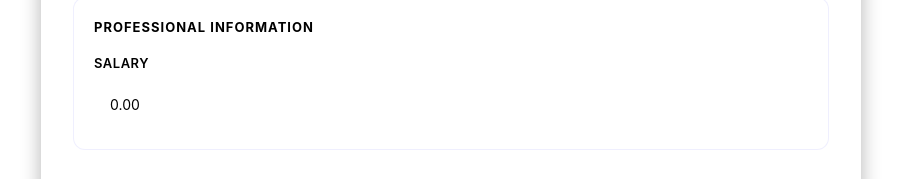
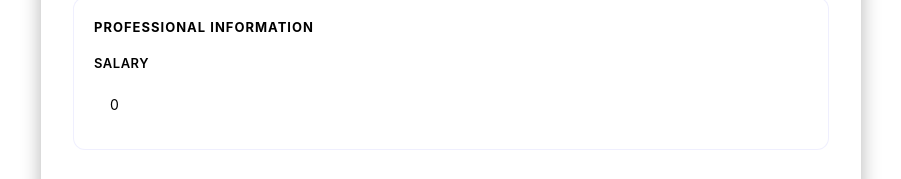
Before and after one commit to denethSaputhanthri/ThogaKade-POS, an Angular app: page /dashboard/customer in a window 1280 px wide. Shown: the part 942-1121 px from the top of the page, without its empty margins (339-1240 px from the left). Built offline with nearby package versions, Linux system fonts and the light colour scheme; no server answers.

Commit message:
feat: integrate SweetAlert2 for customer addition feedback and bind form inputs to customer object

```diff
--- a/package.json
+++ b/package.json
@@ -31,6 +31,7 @@
     "@angular/router": "^21.1.0",
     "flowbite": "^4.0.1",
     "rxjs": "~7.8.0",
+    "sweetalert2": "^11.26.18",
     "tslib": "^2.3.0"
   },
   "devDependencies": {
--- a/src/app/page/dashboard/customer/customer.html
+++ b/src/app/page/dashboard/customer/customer.html
@@ -20,22 +20,22 @@
           <div class="form-row">
             <div class="form-group">
               <label for="title">Title</label>
-              <input type="text" id="title" placeholder="Mr/Ms/Dr" class="form-input">
+            <input type="text" id="title" placeholder="Mr/Ms/Dr" class="form-input"[(ngModel)]="customerObj.title">
             </div>
             <div class="form-group">
               <label for="name">Full Name </label>
-              <input type="text" id="name" placeholder="Enter customer name" class="form-input" required>
+              <input type="text"[(ngModel)]="customerObj.name" id="name" placeholder="Enter customer name" class="form-input" required>
             </div>
           </div>
 
           <div class="form-row">
             <div class="form-group">
               <label for="id">Customer ID</label>
-              <input type="text" id="id" placeholder="Auto-generated" class="form-input" >
+              <input type="text"[(ngModel)]="customerObj.id" id="id" placeholder="Auto-generated" class="form-input" >
             </div>
             <div class="form-group">
               <label for="dob">Date of Birth</label>
-              <input type="date" id="dob" class="form-input">
+              <input type="date"[(ngModel)]="customerObj.dobValue" id="dob" class="form-input">
             </div>
           </div>
         </div>
@@ -46,22 +46,22 @@
           <div class="form-row">
             <div class="form-group full-width">
               <label for="address">Address </label>
-              <input type="text" id="address" placeholder="Street address" class="form-input" required>
+              <input type="text" [(ngModel)]="customerObj.address" id="address" placeholder="Street address" class="form-input" required>
             </div>
           </div>
 
           <div class="form-row three-col">
             <div class="form-group">
               <label for="city">City</label>
-              <input type="text" id="city" placeholder="City" class="form-input">
+              <input type="text"[(ngModel)]="customerObj.city" id="city" placeholder="City" class="form-input">
             </div>
             <div class="form-group">
               <label for="Province">Province</label>
-              <input type="text" id="Province" placeholder="Province" class="form-input">
+              <input type="text"[(ngModel)]="customerObj.province" id="Province" placeholder="Province" class="form-input">
             </div>
             <div class="form-group">
               <label for="PostalCode">Postal Code</label>
-              <input type="text" id="PostalCode" placeholder="Postal Code" class="form-input">
+              <input type="text" [(ngModel)]="customerObj.postalCode" id="PostalCode" placeholder="Postal Code" class="form-input">
             </div>
           </div>
         </div>
@@ -72,7 +72,7 @@
           <div class="form-row">
             <div class="form-group">
               <label for="salary">Salary</label>
-              <input type="text" id="salary" placeholder="0.00" class="form-input">
+              <input type="text" [(ngModel)]="customerObj.salary" id="salary" placeholder="0.00" class="form-input">
             </div>
           </div>
         </div>
@@ -81,7 +81,8 @@
       <!-- Form Actions -->
       <div class="form-actions">
         <button type="reset" class="btn btn-primary">Clear</button>
-        <button type="button" class="btn btn-primary" onclick="addCustomer()">Add Customer</button>
+        <button type="button" class="btn btn-primary" (click)="addCustomer()">
+        Add Customer</button>
       </div>
     </div>
   </div>
--- a/src/app/page/dashboard/customer/customer.ts
+++ b/src/app/page/dashboard/customer/customer.ts
@@ -2,32 +2,58 @@ import { ChangeDetectorRef, Component, OnInit } from '@angular/core';
 import { CustomerModel } from '../../../../model/type';
 import { HttpClient } from '@angular/common/http';
 import { NgForOf } from '@angular/common';
-
+import { FormsModule } from '@angular/forms';
+import Swal from 'sweetalert2';
 
 @Component({
   selector: 'app-customer',
-  imports: [NgForOf],
+  imports: [NgForOf, FormsModule],
   templateUrl: './customer.html',
   styleUrl: './customer.css',
 })
 export class Customer implements OnInit {
+  customerList: Array<CustomerModel> = [];
 
-  customerList:Array<CustomerModel>=[];
+  customerObj: CustomerModel = {
+    id: '',
+    title: '',
+    name: '',
+    dobValue: '',
+    salary: 0.0,
+    address: '',
+    city: '',
+    province: '',
+    postalCode: '',
+  };
 
-  constructor(private http:HttpClient,private cdr:ChangeDetectorRef){
-  }
+  constructor(
+    private http: HttpClient,
+    private cdr: ChangeDetectorRef,
+  ) { }
   ngOnInit(): void {
     this.getAll();
   }
 
-
-
-  getAll(){
-    this.http.get<CustomerModel[]>(`http://localhost:8080/customer/get`).subscribe(data =>{
+  addCustomer() {
+    console.log(this.customerObj);
+    this.http.post(`http://localhost:8080/customer/add`, this.customerObj).subscribe((data) => {
       console.log(data);
-      this.customerList=data
-      this.cdr.detectChanges();
-    })
+      if (data === true) {
+        Swal.fire({
+          title: "Good job !"+this.customerObj.name+"saved!",
+          text: 'You clicked the button !',
+          icon: "success",
+        });
+      }
+      this.getAll();
+    });
   }
 
+  getAll() {
+    this.http.get<CustomerModel[]>(`http://localhost:8080/customer/get`).subscribe((data) => {
+      console.log(data);
+      this.customerList = data;
+      this.cdr.detectChanges();
+    });
+  }
 }
```
Also changed, not shown: 1 other file (tests, documents, lock files or other folders).
